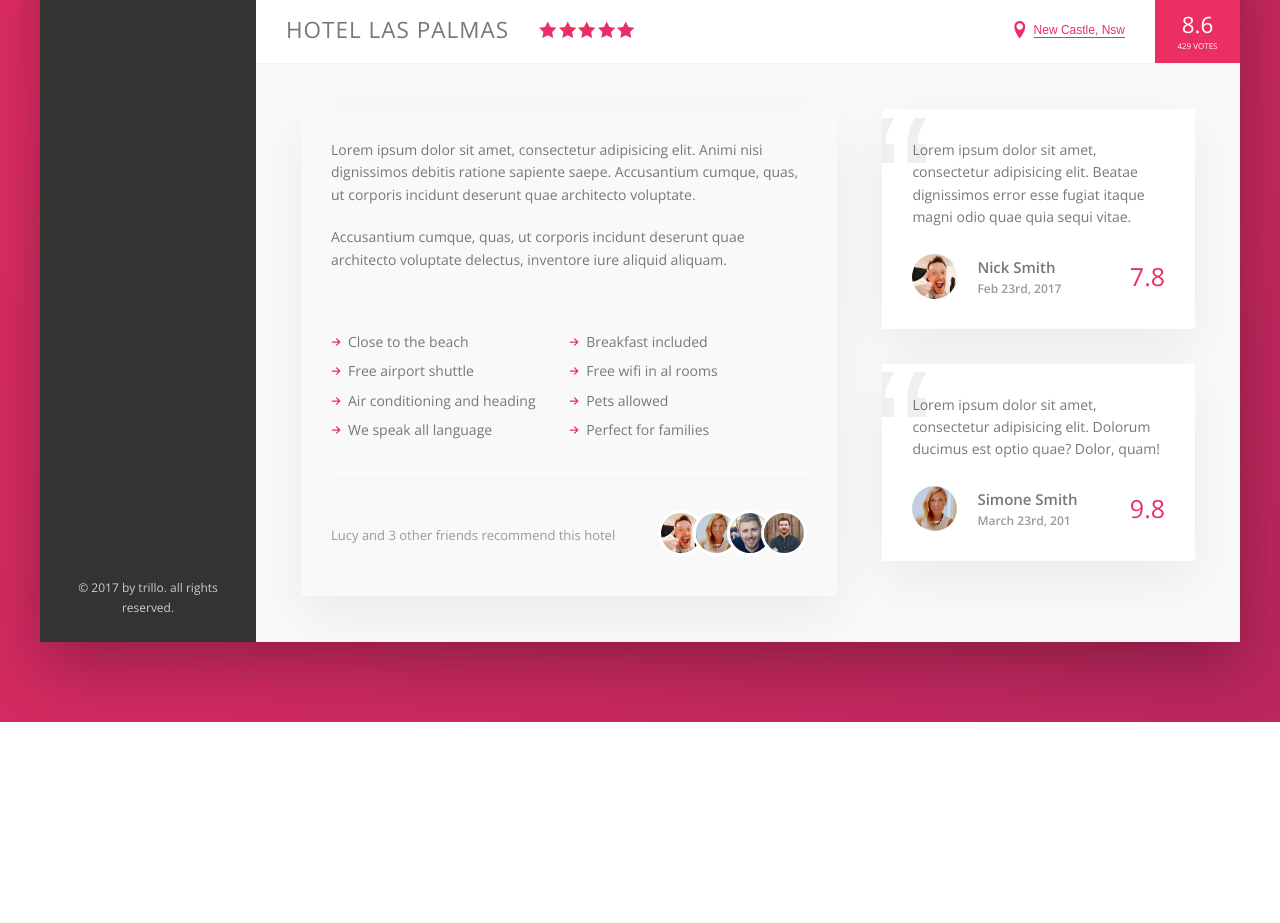
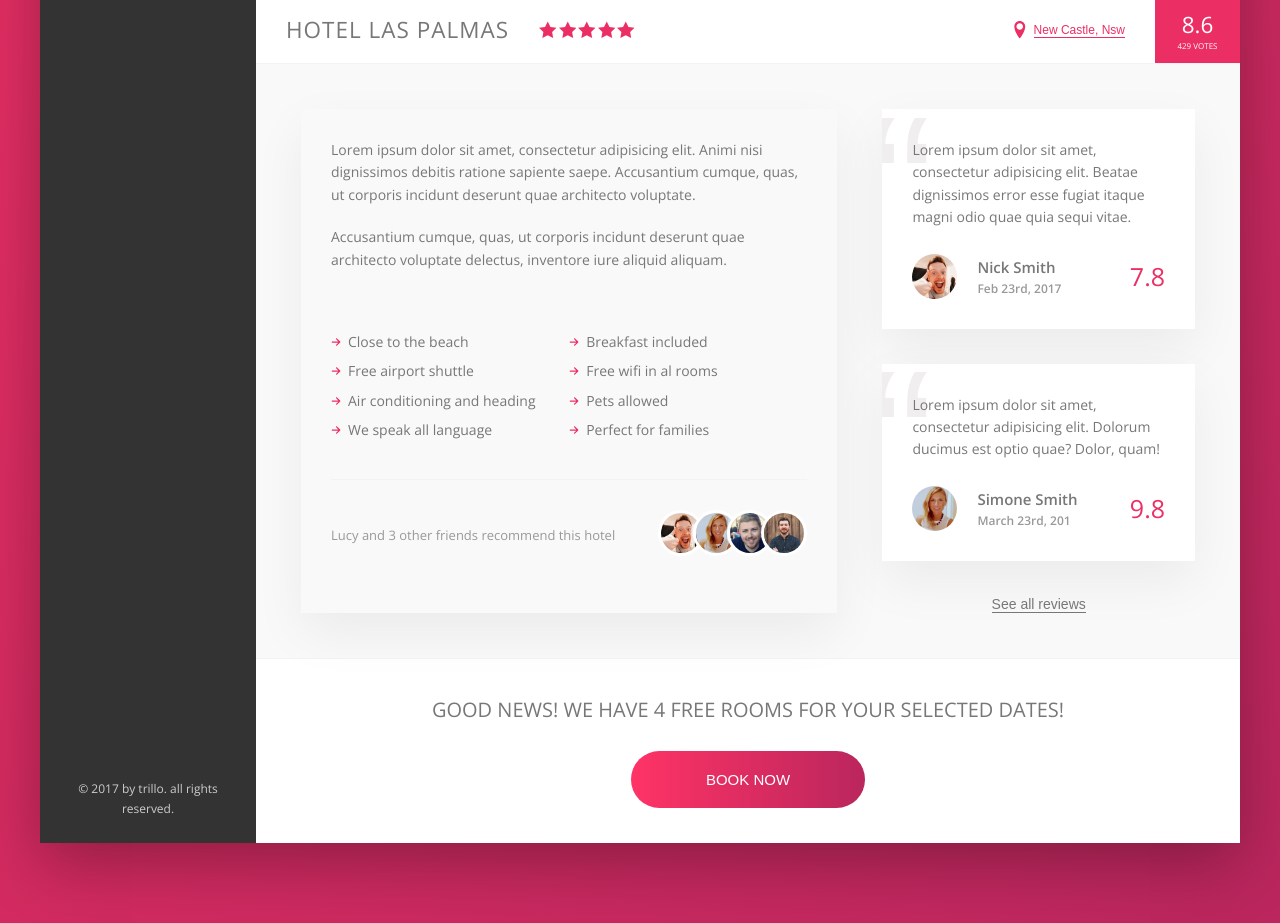
Before and after one commit to acharayaP03/Travel-Advisor, a website: page index.html in a window 1280 px wide. Shown: the part 538-1461 px from the top of the page. Before the commit the page ends 1260 px from the top, so only its background shows below. Drawn offline with nearby package versions, Linux system fonts and the light colour scheme; files that its build step writes are made by us from their sources.

Commit message:
call to action section

```diff
--- a/index.html
+++ b/index.html
@@ -162,6 +162,8 @@
                         </div>
                     </div>
                 </div>
+
+                <!-- User Review Section -->
                 <figure class="user-reviews">
                     <figure class="review">
                         <blockquote class="review__text">Lorem ipsum dolor sit amet, consectetur adipisicing elit. Beatae dignissimos error esse fugiat itaque magni odio quae quia sequi vitae.</blockquote>
@@ -185,7 +187,18 @@
                             <div class="review__rating">9.8</div>
                         </figcaption>
                     </figure>
+                    <button class="btn-reviews">See all reviews</button>
                 </figure>
+            </div>
+
+            <!--Call to action Section -->
+            <div class="cta">
+                <h2 class="cta__book-now">Good news! We have 4 free rooms for your selected dates!</h2>
+                <button class="btn">
+
+                    <span class="btn__visible">Book now</span>
+                    <span class="btn__invisible">Only 4 rooms left</span>
+                </button>
             </div>
         </main>
     </div>
--- a/sass/_components.scss
+++ b/sass/_components.scss
@@ -381,6 +381,7 @@
   overflow: hidden;
 
   display: flex;
+  justify-content: center;
   flex-direction: column;
   gap: 2.5rem;
 
@@ -423,6 +424,7 @@
     font-weight: 100;
   }
 
+/* this style is for quatation mark on reviews */
   &::before{
     content: "\201C";
     position: absolute;
@@ -434,3 +436,93 @@
     font-family: sans-serif;
   }
 }
+
+.btn-reviews{
+  border: none;
+  outline:none;
+  background-color: transparent;
+  font-size: inherit;
+  border-bottom: 1px solid currentColor;
+  color: currentColor;
+  display: block;
+  margin: 0 auto;
+  cursor: pointer;
+  transform: translateY(0);
+  transition: all .2s;
+
+  &:hover{
+    transform: translateY(-3px);
+  }
+  &:focus{
+    transform: translateY(2px);
+  }
+}
+
+///////////////////////////////////////////////
+// call to action section
+
+.cta{
+  padding: 3.5rem 0;
+  text-align: center;
+
+  &__book-now{
+    font-size: 2rem;
+    margin-bottom: 2.5rem;
+    text-transform: uppercase;
+    color: var(--color-grey-dark-2);
+    font-weight: 400;
+  }
+}
+
+.btn{
+  font-size: 1.5rem;
+  font-weight: 300;
+  text-transform: uppercase;
+  border-radius: 100px;
+  border: none;
+  background-image: linear-gradient(to right, var(--color-primary-light), var(--color-primary-dark));
+  color: #fff;
+  position: relative;
+  overflow: hidden;
+  cursor: pointer;
+
+  & > * {
+    display: inline-block;
+    height: 100%;
+    width: 100%;
+    transition: all .2s;
+  }
+
+  &:focus{
+    outline-style: none;
+  }
+
+  &__visible{
+    padding: 2rem 7.5rem;
+  }
+
+  &__invisible{
+    position: absolute;
+    left: 0;
+    top: -100%;
+    padding: 2rem 0rem;
+
+  }
+
+  &:hover {
+    background-image: linear-gradient(to left, var(--color-primary-light), var(--color-primary-dark));
+  }
+
+  &:hover &__visible{
+      transform: translateY(100%);
+  }
+
+  &:hover &__invisible{
+    top: 0;
+  }
+
+  &:focus{
+    outline-style: none;
+    animation: pulsate 1s infinite;
+  }
+}
```
